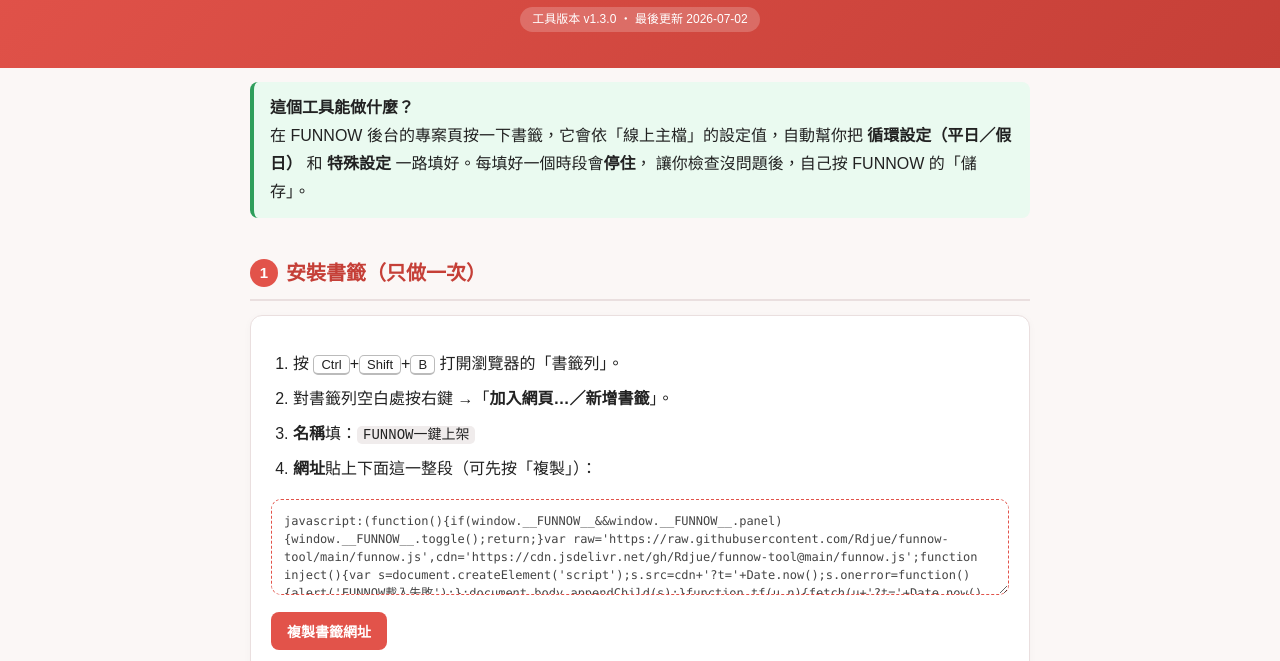
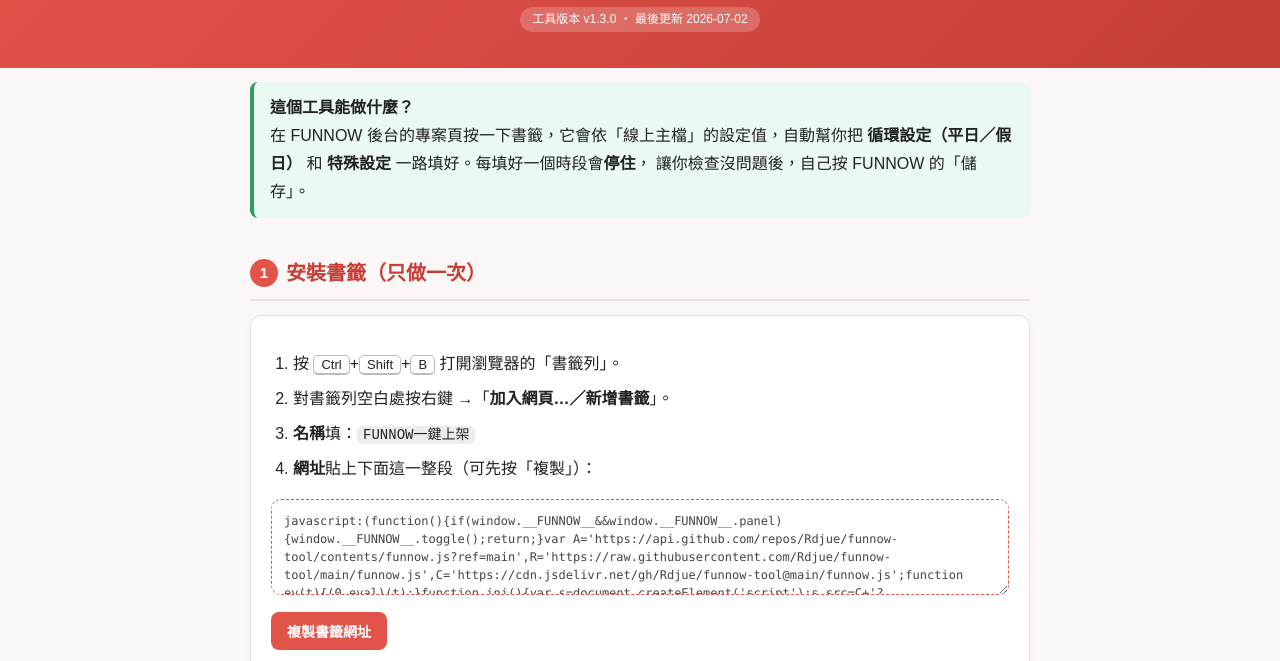
Before and after one commit to Rdjue/funnow-tool, a plain HTML site: page index.html in a window 1280 px wide. Shown: the part 115-776 px from the top of the page. Drawn offline with Linux system fonts and the light colour scheme.

Commit message:
loader: 改走 GitHub API(即時不快取) 主要來源，raw/jsDelivr 退路

```diff
--- a/index.html
+++ b/index.html
@@ -81,11 +81,11 @@
       <li><b>網址</b>貼上下面這一整段（可先按「複製」）：</li>
     </ol>
     <div class="bm-box">
-      <textarea class="bm" id="bm" readonly>javascript:(function(){if(window.__FUNNOW__&&window.__FUNNOW__.panel){window.__FUNNOW__.toggle();return;}var raw='https://raw.githubusercontent.com/Rdjue/funnow-tool/main/funnow.js',cdn='https://cdn.jsdelivr.net/gh/Rdjue/funnow-tool@main/funnow.js';function inject(){var s=document.createElement('script');s.src=cdn+'?t='+Date.now();s.onerror=function(){alert('FUNNOW載入失敗');};document.body.appendChild(s);}function tf(u,n){fetch(u+'?t='+Date.now(),{cache:'no-store'}).then(function(r){if(!r.ok)throw 0;return r.text();}).then(function(t){(0,eval)(t);}).catch(n);}tf(raw,function(){tf(cdn,inject);});})();</textarea>
+      <textarea class="bm" id="bm" readonly>javascript:(function(){if(window.__FUNNOW__&&window.__FUNNOW__.panel){window.__FUNNOW__.toggle();return;}var A='https://api.github.com/repos/Rdjue/funnow-tool/contents/funnow.js?ref=main',R='https://raw.githubusercontent.com/Rdjue/funnow-tool/main/funnow.js',C='https://cdn.jsdelivr.net/gh/Rdjue/funnow-tool@main/funnow.js';function ev(t){(0,eval)(t);}function inj(){var s=document.createElement('script');s.src=C+'?t='+Date.now();s.onerror=function(){alert('FUNNOW載入失敗');};document.body.appendChild(s);}fetch(A+'&t='+Date.now(),{cache:'no-store',headers:{Accept:'application/vnd.github.raw'}}).then(function(r){if(!r.ok)throw 0;return r.text();}).then(ev).catch(function(){fetch(R+'?t='+Date.now(),{cache:'no-store'}).then(function(r){if(!r.ok)throw 0;return r.text();}).then(ev).catch(inj);});})();</textarea>
       <button class="btn" onclick="navigator.clipboard.writeText(document.getElementById('bm').value);this.textContent='已複製 ✓';setTimeout(()=>this.textContent='複製書籤網址',1500)">複製書籤網址</button>
     </div>
     <div class="note">小技巧：你也可以直接把這顆按鈕
-      <a href="javascript:(function(){if(window.__FUNNOW__&&window.__FUNNOW__.panel){window.__FUNNOW__.toggle();return;}var raw='https://raw.githubusercontent.com/Rdjue/funnow-tool/main/funnow.js',cdn='https://cdn.jsdelivr.net/gh/Rdjue/funnow-tool@main/funnow.js';function inject(){var s=document.createElement('script');s.src=cdn+'?t='+Date.now();s.onerror=function(){alert('FUNNOW載入失敗');};document.body.appendChild(s);}function tf(u,n){fetch(u+'?t='+Date.now(),{cache:'no-store'}).then(function(r){if(!r.ok)throw 0;return r.text();}).then(function(t){(0,eval)(t);}).catch(n);}tf(raw,function(){tf(cdn,inject);});})();"
+      <a href="javascript:(function(){if(window.__FUNNOW__&&window.__FUNNOW__.panel){window.__FUNNOW__.toggle();return;}var A='https://api.github.com/repos/Rdjue/funnow-tool/contents/funnow.js?ref=main',R='https://raw.githubusercontent.com/Rdjue/funnow-tool/main/funnow.js',C='https://cdn.jsdelivr.net/gh/Rdjue/funnow-tool@main/funnow.js';function ev(t){(0,eval)(t);}function inj(){var s=document.createElement('script');s.src=C+'?t='+Date.now();s.onerror=function(){alert('FUNNOW載入失敗');};document.body.appendChild(s);}fetch(A+'&t='+Date.now(),{cache:'no-store',headers:{Accept:'application/vnd.github.raw'}}).then(function(r){if(!r.ok)throw 0;return r.text();}).then(ev).catch(function(){fetch(R+'?t='+Date.now(),{cache:'no-store'}).then(function(r){if(!r.ok)throw 0;return r.text();}).then(ev).catch(inj);});})();"
       style="background:var(--brand);color:#fff;padding:3px 10px;border-radius:6px;text-decoration:none;font-weight:700">FUNNOW一鍵上架</a>
       用滑鼠<strong>拖曳到書籤列</strong>，就會自動變成書籤（不同瀏覽器不一定支援，不行就用上面複製貼上的方式）。</div>
   </div>
```
